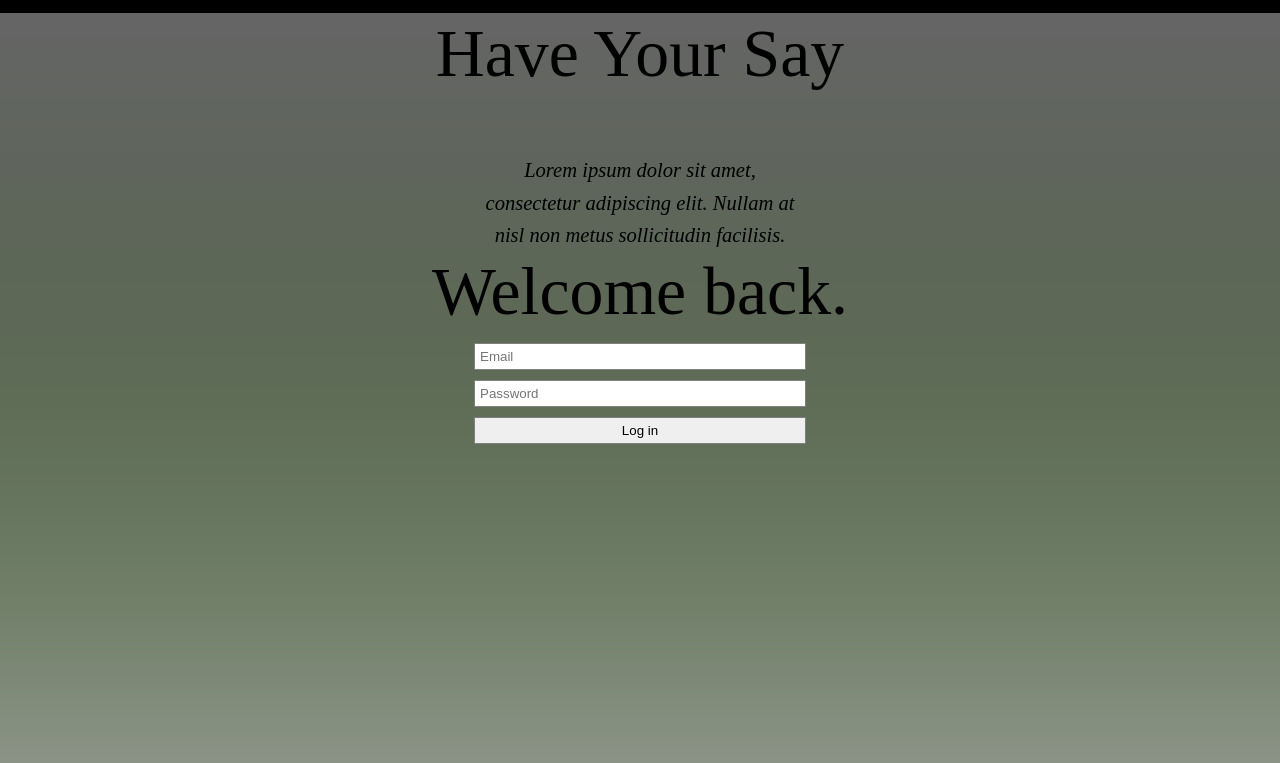
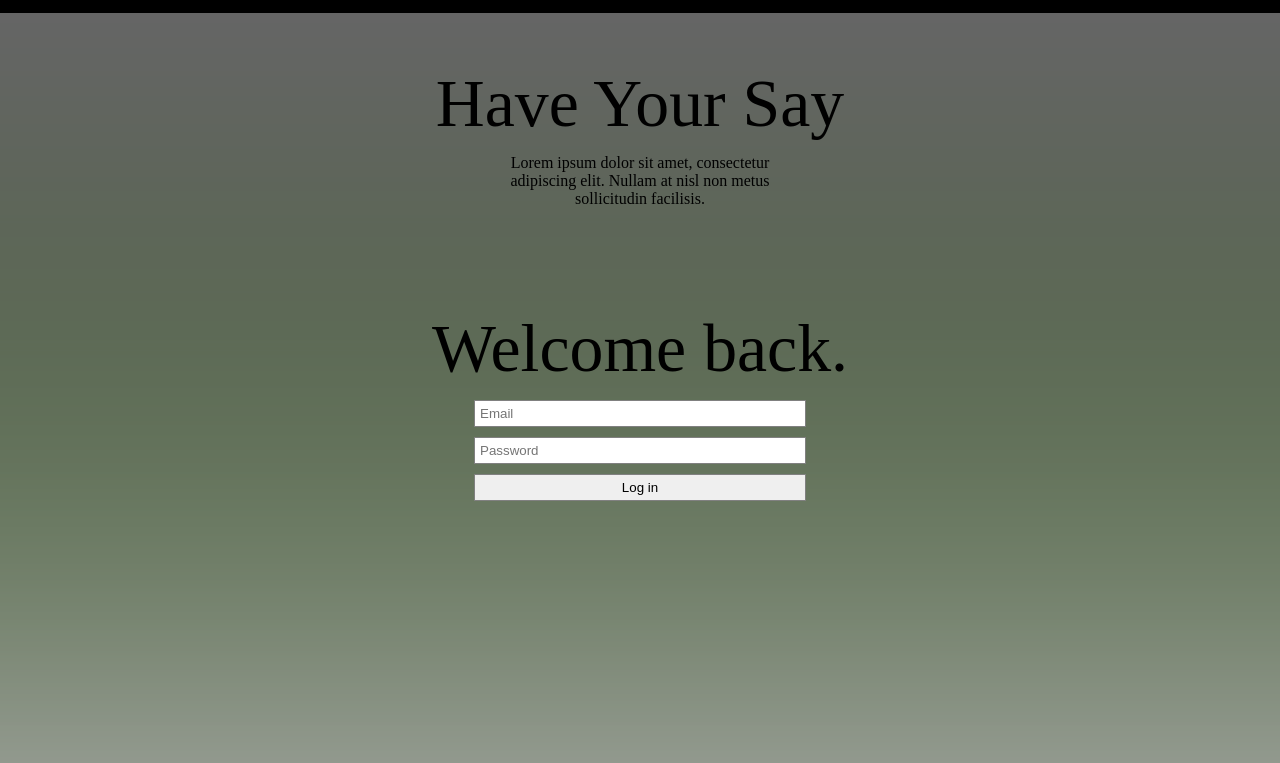
Before and after one commit to xxBkxx/cc-live, a website: page app/index.html at #/login in a window 1280 px wide. Shown: the part 37-800 px from the top of the page. Drawn offline with Linux system fonts and the light colour scheme; some packages are replaced by stand-ins of ours; a script that the page names is missing.

Commit message:
login page table responsiveness
Done

```diff
--- a/app/assets/css/styles.css
+++ b/app/assets/css/styles.css
@@ -144,7 +144,7 @@
 /*Tablets*/
 @media (min-width: 720px){
 	.login-push{
-		height: 545px;
+		height: 438px;
 	}
 	.signup-push{
 		height: 258px;
@@ -159,6 +159,19 @@
 
 	body .tag-title{
 		padding: 50px 0 0 0;
+	}
+
+	body .login-head-tag{
+		padding: 50px 0 0 0;
+	}
+
+	body .login-form-tag{
+		padding: 100px 0 0 0;
+	}
+
+	body .login-header-note{
+		max-width: 320px;
+		padding: 0px 0 0 0;
 	}
 
 }
--- a/app/site/partials/login.html
+++ b/app/site/partials/login.html
@@ -5,14 +5,14 @@
     </header>
     <div class="login-container">
         <div>
-            <h1 class="centre-text">Have Your Say</h1>
-            <p class="horizontal-centre header-note centre-text">
+            <h1 class="login-head-tag centre-text">Have Your Say</h1>
+            <p class="horizontal-centre login-header-note centre-text">
                 Lorem ipsum dolor sit amet, consectetur adipiscing elit. Nullam at nisl non metus sollicitudin facilisis.
             </p>
         </div>
         <div class="form-container">
             <div class="centre">
-                <h1 class="centre-text" >Welcome back.</h1>
+                <h1 class="login-form-tag centre-text" >Welcome back.</h1>
                 <form name='frmLogin' class="login-form">
                     <div>
                     <ul>
```
